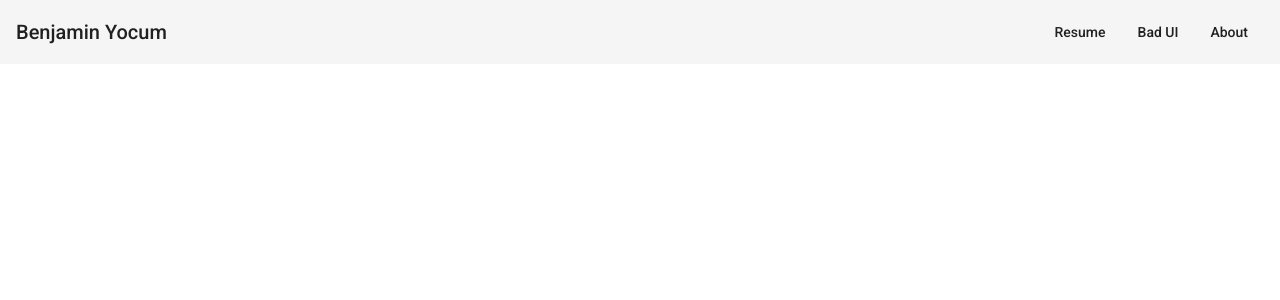
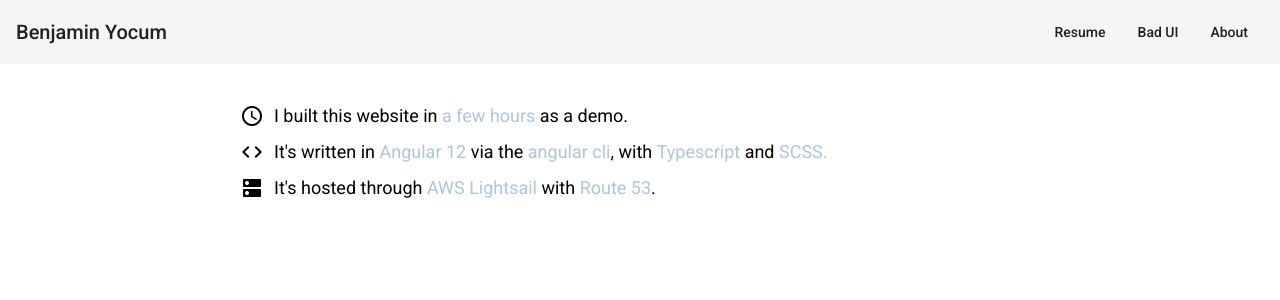
Before and after one commit to GitSage/com-benyocum, an Angular app: page /about in a window 1280 px wide. Before the commit this address led to /. Shown: the top 300 px of the page. Built offline with nearby package versions, Linux system fonts and the light colour scheme.

Commit message:
About page added, favicon and title updated

```diff
--- /dev/null
+++ b/src/app/about/about.component.html
@@ -0,0 +1,25 @@
+<p>
+  <mat-icon>schedule</mat-icon>
+  <span> I built this website in&nbsp;</span>
+  <span class="highlight">a few hours&nbsp;</span>
+  <span> as a demo.</span>
+</p>
+<p>
+  <mat-icon>code</mat-icon>
+  <span> It's written in&nbsp;</span>
+  <span class="highlight">Angular 12&nbsp;</span>
+  <span> via the&nbsp;</span>
+  <span class="highlight">angular cli</span>
+  <span>, with&nbsp;</span>
+  <span class="highlight">Typescript&nbsp;</span>
+  <span>and&nbsp;</span>
+  <span class="highlight"> SCSS.</span>
+</p>
+<p>
+  <mat-icon>dns</mat-icon>
+  <span>It's hosted through&nbsp;</span>
+  <span class="highlight">AWS Lightsail&nbsp;</span>
+  <span>with&nbsp;</span>
+  <span class="highlight">Route 53</span>
+  <span>.</span>
+</p>
--- /dev/null
+++ b/src/app/about/about.component.scss
@@ -0,0 +1,18 @@
+:host {
+  margin-top: 40px;
+  display: block;
+}
+
+p {
+  font-size: 18px;
+  display: flex;
+  align-items: center;
+}
+
+.highlight {
+  color: lightsteelblue;
+}
+
+mat-icon {
+  margin-right: 10px;
+}
--- /dev/null
+++ b/src/app/about/about.component.ts
@@ -0,0 +1,15 @@
+import { Component, OnInit } from '@angular/core';
+
+@Component({
+  selector: 'app-about',
+  templateUrl: './about.component.html',
+  styleUrls: ['./about.component.scss']
+})
+export class AboutComponent implements OnInit {
+
+  constructor() { }
+
+  ngOnInit(): void {
+  }
+
+}
--- a/src/app/app-routing.module.ts
+++ b/src/app/app-routing.module.ts
@@ -1,11 +1,16 @@
 import { NgModule } from '@angular/core';
 import { RouterModule, Routes } from '@angular/router';
 import { ResumeComponent } from './resume/resume.component';
+import { AboutComponent } from './about/about.component';
 
 const routes: Routes = [
   {
     path: 'resume',
     component: ResumeComponent
+  },
+  {
+    path: 'about',
+    component: AboutComponent
   },
   {
     path: '',
--- a/src/app/app.component.html
+++ b/src/app/app.component.html
@@ -7,7 +7,7 @@
   <button mat-button [routerLink]="[]" aria-label="Example icon-button with heart icon">
     Bad UI
   </button>
-  <button mat-button [routerLink]="[]" aria-label="Example icon-button with share icon">
+  <button mat-button [routerLink]="['about']" aria-label="Example icon-button with share icon">
     About
   </button>
 </mat-toolbar>
--- a/src/app/app.component.scss
+++ b/src/app/app.component.scss
@@ -3,7 +3,7 @@
 }
 
 #main-container {
-  max-width: 1000px;
+  max-width: 800px;
   margin-left: auto;
   margin-right: auto;
 }
--- a/src/app/app.module.ts
+++ b/src/app/app.module.ts
@@ -8,11 +8,13 @@ import { ResumeComponent } from './resume/resume.component';
 import { MatToolbarModule } from '@angular/material/toolbar';
 import { MatIconModule } from '@angular/material/icon';
 import { MatButtonModule } from '@angular/material/button';
+import { AboutComponent } from './about/about.component';
 
 @NgModule({
   declarations: [
     AppComponent,
-    ResumeComponent
+    ResumeComponent,
+    AboutComponent
   ],
   imports: [
     BrowserModule,
--- a/src/index.html
+++ b/src/index.html
@@ -2,7 +2,7 @@
 <html lang="en">
 <head>
   <meta charset="utf-8">
-  <title>ComBenyocum</title>
+  <title>Ben Yocum</title>
   <base href="/">
   <meta name="viewport" content="width=device-width, initial-scale=1">
   <link rel="icon" type="image/x-icon" href="favicon.ico">
```
Also changed, not shown: 2 other files (tests, documents, lock files or other folders).
